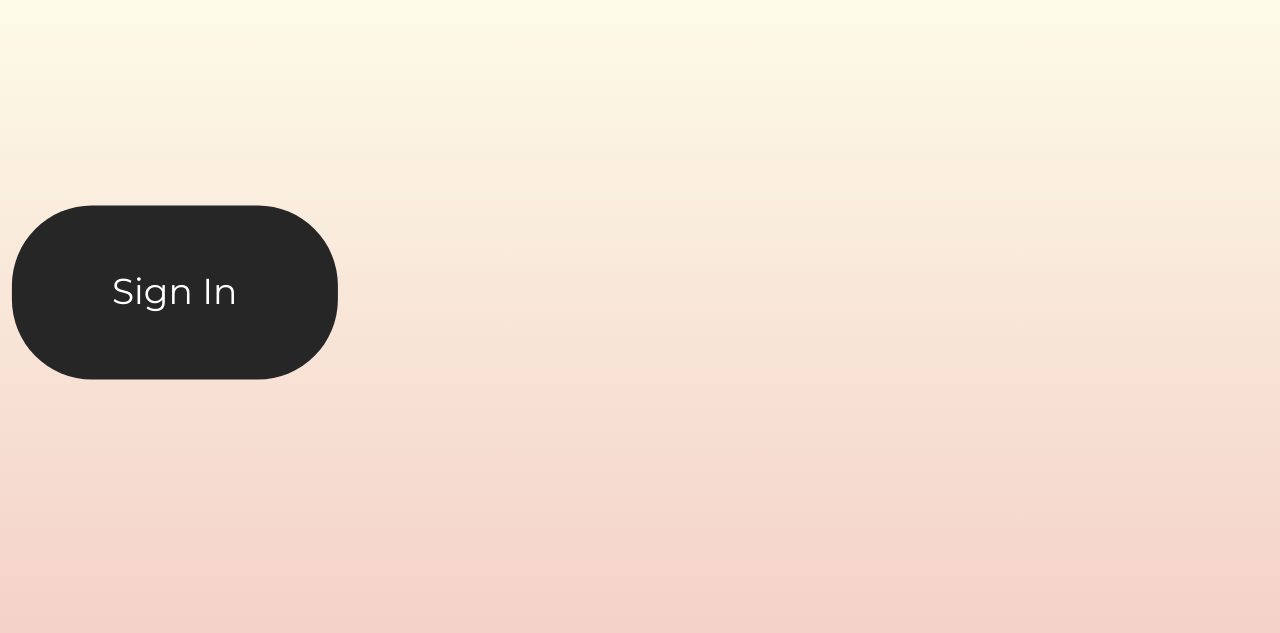
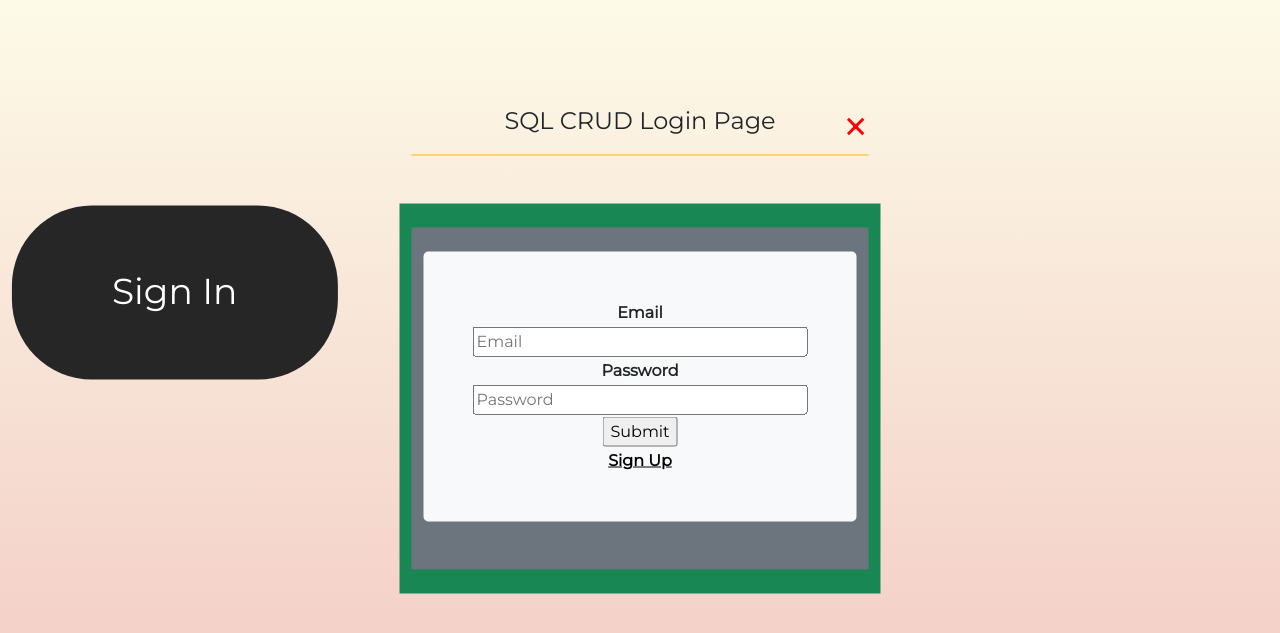
Before and after one commit to aaditgupta21/Fotography, a Flask app: page /login/ in a window 1280 px wide. Shown: the part 64-697 px from the top of the page. Run offline with Flask 2, Linux system fonts and the light colour scheme; some libraries are stand-ins or nearby versions.

Commit message:
fix: popup styling

```diff
--- a/templates/login.html
+++ b/templates/login.html
@@ -7,14 +7,10 @@
     <style>
         .popup .content {
             position: absolute;
+            left: 50%;
             top: 50%;
-            right: 30%;
-            transform: translate(-50%,-150%) scale(0);
-            width: 500px;
-            height: 500px;
-            z-index: 10;
-            text-align: center;
-            padding: 30px;
+            transform: translate(-50%, -50%);
+            padding: 10px;
 
         }
 
@@ -110,9 +106,9 @@
                         <form method="POST" ID="login" action={{url_for('main_login')}}>
                             <table>
                                 <tr><th><label for="email">Email</label></th></tr>
-                                <tr><td><input type="email" id='email' name="email" size="35" required></td></tr>
+                                <tr><td><input placeholder="Email" type="email" id='email' name="email" size="35" required></td></tr>
                                 <tr><th><label for="password">Password</label></th></tr>
-                                <tr><td><input type="password" id="password" name="password" size="35" required></td></tr>
+                                <tr><td><input placeholder="Password" type="password" id="password" name="password" size="35" required></td></tr>
                                 <tr><th><input type="submit" value="Submit"></th></tr>
                                 <tr><td><a href={{url_for('main_authorize')}}>Sign Up</a></td></tr>
                             </table>
```
